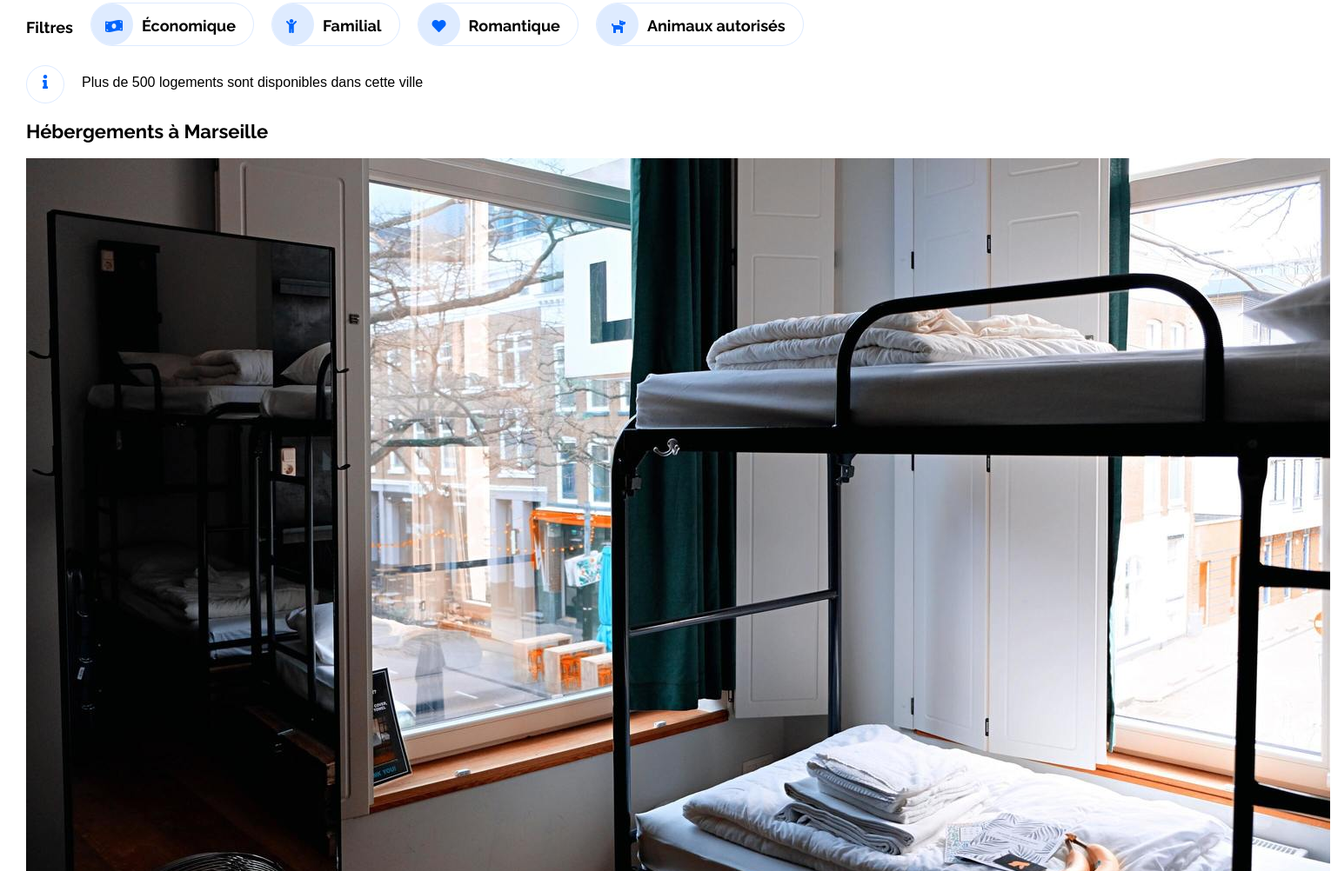
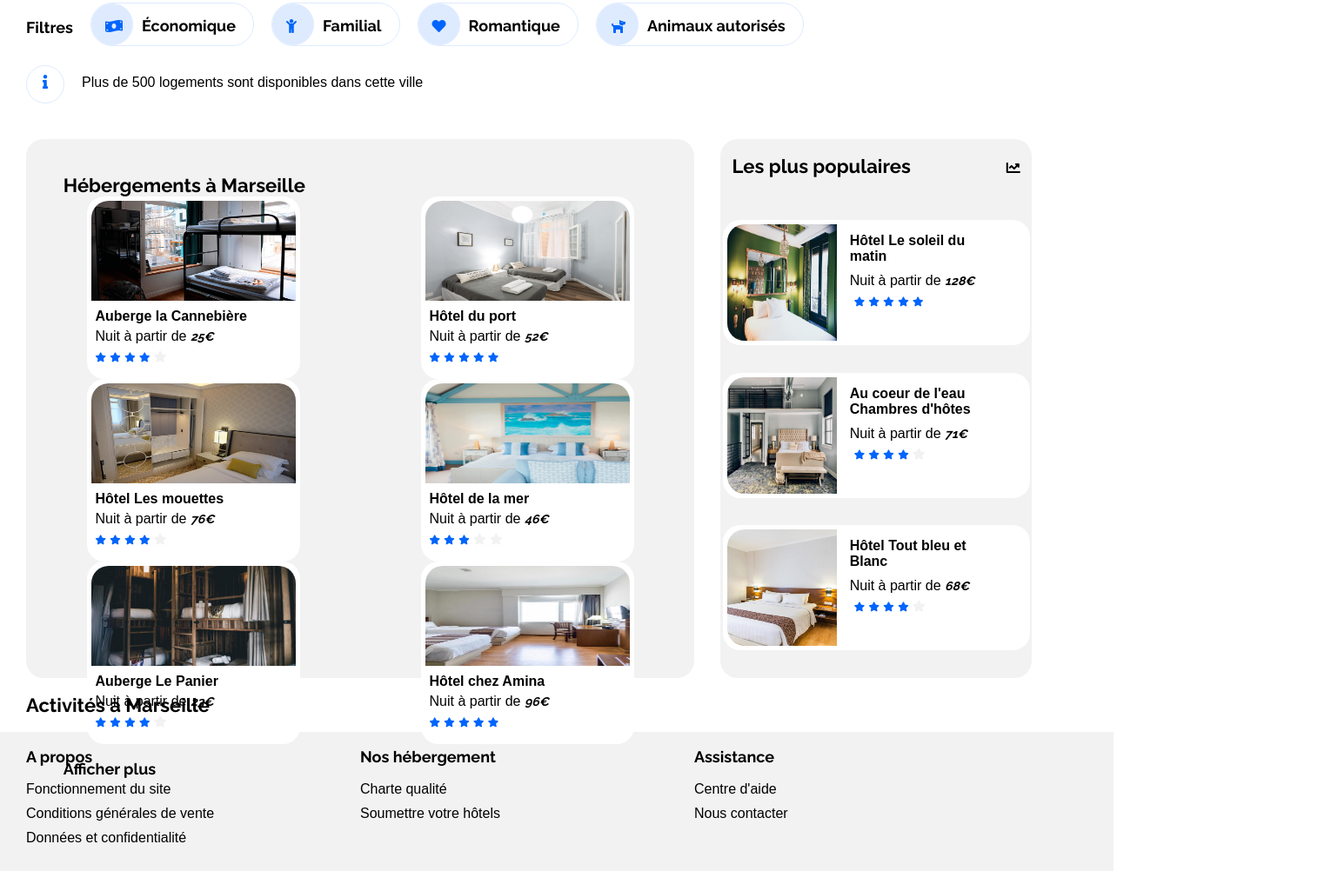
Before and after one commit to abi-38/Projet2-OC-int-gration-maquette, a plain HTML site: page index.html in a window 1280 px wide. Shown: the part 299-1301 px from the top of the page at 87% size, 1530 px wide, since content can reach past the window. Drawn offline with Linux system fonts and the light colour scheme.

Commit message:
ajout parties hébergement et les plus populaires

```diff
--- a/css.css
+++ b/css.css
@@ -20,6 +20,9 @@ h1, h2 {
 h3 {
     font-size: 18px;
 }
+h4 {
+    font-size: 16px;
+}
 header {
     padding-top: 30px;
     padding-left: 30px;
@@ -37,6 +40,10 @@ footer {
 a {
     text-decoration: none;
     font-size: 16px;
+}
+em {
+    font-family: 'RalewayBold', Arial, serif;
+    font-size: 14px;
 }
 /*MENU : LOGO + NAV BARRE*/
 #navDesktop {
@@ -149,6 +156,7 @@ div.criteresFiltre > h3 {
 /*Paragraphe info*/
 #sectionInfo {
     display: flex;
+    margin-bottom: 40px;
 }
 #contourInfo {
     width: 22px;
@@ -166,6 +174,90 @@ div.criteresFiltre > h3 {
 }
 section#sectionInfo > p {
     padding-left: 20px;
+}
+/*SECTION HEBERGEMENT*/
+img {
+    width: 235px;
+    height: 115px;
+    border-radius: 20px 20px 0px 0px;
+}
+#sectionHebergementPopulaire {
+    display: flex;
+    flex-wrap: wrap;
+}
+#divHebergement, aside {
+    display: flex;
+    justify-content: space-around;
+    flex-wrap: wrap;
+    background-color: #F2F2F2;
+    border-radius: 20px;
+    height: 620px;
+}
+#divHebergement {
+    width: 60vw;
+    margin-right: 30px;
+}
+aside {
+    width: 28vw;
+}
+#divHebergement > h2, #divHebergement > h3 {
+    width: 100vw;
+    padding-left: 42.7px;
+}
+#divHebergement > h2 {
+    margin-bottom: 0px;
+    margin-top: 40px;
+}
+#divHebergement > article {
+    background-color: white;
+    padding: 5px;
+    margin-left: 15px;
+    margin-right: 15px;
+    border-radius: 20px;
+    height: 200px;
+}
+#divHebergement > article > h4, #divHebergement > article > p, #divHebergement > article > div {
+    margin: 5px;
+}
+.startFull {
+    color: #0065FC;
+    font-size: 11px;
+}
+.startEmpty {
+    color: #F2F2F2;
+    font-size: 13px;
+}
+/*SECTION LES PLUS POPULAIRES*/
+#articleAside {
+    display: flex;
+}
+.fas.fa-chart-line {
+    padding-top: 25px;
+    padding-left: 110px;
+}
+.articleAsideImg {
+    display: flex;
+    background-color: white;
+    padding: 5px;
+    border-radius: 20px 20px 20px 20px;
+    height: 134px;
+    width: 343px;
+}
+.articleAsideImg > img {
+    width: 126px;
+    height: 134px;
+    border-radius: 20px 0px 0px 20px;
+}
+.articleAsideImg > div {
+    padding-left: 10px;
+    width: 157px;
+}
+.articleAsideImg > div > h4, .articleAsideImg > div > p {
+    margin: 5px;
+    margin-top: 10px;
+}
+.divAsideStart {
+    margin-left: 10px;
 }
 /*FOOTER*/
 footer {
--- a/index.html
+++ b/index.html
@@ -78,12 +78,12 @@
             </span>
             <p>Plus de 500 logements sont disponibles dans cette ville</p>
         </section>
-        <section>
-            <div>
+        <section id="sectionHebergementPopulaire">
+            <div id="divHebergement">
                 <h2>Hébergements à Marseille</h2>
                 <article>
                     <img src="img/AubergeLaCannebière1.jpg" alt="Auberge La Cannebière">
-                    <h3>Auberge la Cannebière</h3>
+                    <h4>Auberge la Cannebière</h4>
                     <p>Nuit à partir de <em>25€</em></p>
                     <div>
                         <span class="startFull"><i class="fas fa-star"></i></span>
@@ -95,7 +95,7 @@
                 </article>
                 <article>
                     <img src="img/HotelDuPort2.jpg" alt="Hôtel Du Port">
-                    <h3>Hôtel du port</h3>
+                    <h4>Hôtel du port</h4>
                     <p>Nuit à partir de <em>52€</em></p>
                     <div>
                         <span class="startFull"><i class="fas fa-star"></i></span>
@@ -107,7 +107,7 @@
                 </article>
                 <article>
                     <img src="img/HotelLesMouettes3.jpg" alt="Hôtel Les Mouettes">
-                    <h3>Hôtel Les mouettes</h3>
+                    <h4>Hôtel Les mouettes</h4>
                     <p>Nuit à partir de <em>76€</em></p>
                     <div>
                         <span class="startFull"><i class="fas fa-star"></i></span>
@@ -119,7 +119,7 @@
                 </article>
                 <article>
                     <img src="img/HotelDeLaMer4.jpg" alt="Hôtel De La Mer">
-                    <h3>Hôtel de la mer</h3>
+                    <h4>Hôtel de la mer</h4>
                     <p>Nuit à partir de <em>46€</em></p>
                     <div>
                         <span class="startFull"><i class="fas fa-star"></i></span>
@@ -131,7 +131,7 @@
                 </article>
                 <article>
                     <img src="img/AubergeLePanier5.jpg" alt="Auberge Le Panier">
-                    <h3>Auberge Le Panier</h3>
+                    <h4>Auberge Le Panier</h4>
                     <p>Nuit à partir de <em>23€</em></p>
                     <div>
                         <span class="startFull"><i class="fas fa-star"></i></span>
@@ -143,7 +143,7 @@
                 </article>
                 <article>
                     <img src="img/HotelChezAmina6.jpg" alt="Hôtel Chez Amina">
-                    <h3>Hôtel chez Amina</h3>
+                    <h4>Hôtel chez Amina</h4>
                     <p>Nuit à partir de <em>96€</em></p>
                     <div>
                         <span class="startFull"><i class="fas fa-star"></i></span>
@@ -156,16 +156,16 @@
                 <h3>Afficher plus</h3>
             </div>
             <aside>
-                <article>
+                <article id="articleAside">
                     <h2>Les plus populaires</h2>
                     <i class="fas fa-chart-line"></i>
                 </article>
-                <article>
+                <article class="articleAsideImg">
                     <img src="img/HotelLeSoleilDuMatin1.jpg" alt="Hôtel Le Soleil Du Matin">
                     <div>
-                        <h3>Hôtel Le soleil du matin</h3>
+                        <h4>Hôtel Le soleil du matin</h4>
                         <p>Nuit à partir de <em>128€</em></p>
-                        <div>
+                        <div class="divAsideStart">
                             <span class="startFull"><i class="fas fa-star"></i></span>
                             <span class="startFull"><i class="fas fa-star"></i></span>
                             <span class="startFull"><i class="fas fa-star"></i></span>
@@ -174,12 +174,12 @@
                         </div>
                     </div>
                 </article>
-                <article>
+                <article class="articleAsideImg">
                     <img src="img/AuCoeurDeLeauChambresDhotes2.jpg" alt="Au Coeur De L'eau - Chambres d'hôtes">
                     <div>
-                        <h3>Au coeur de l'eau Chambres d'hôtes</h3>
+                        <h4>Au coeur de l'eau Chambres d'hôtes</h4>
                         <p>Nuit à partir de <em>71€</em></p>
-                        <div>
+                        <div class="divAsideStart">
                             <span class="startFull"><i class="fas fa-star"></i></span>
                             <span class="startFull"><i class="fas fa-star"></i></span>
                             <span class="startFull"><i class="fas fa-star"></i></span>
@@ -188,12 +188,12 @@
                         </div>
                     </div>
                 </article>
-                <article>
+                <article class="articleAsideImg">
                     <img src="img/HotelToutBleuEtBlanc.jpg" alt="Hôtel Tout Bleu et Blanc">
                     <div>
-                        <h3>Hôtel Tout bleu et Blanc</h3>
+                        <h4>Hôtel Tout bleu et Blanc</h4>
                         <p>Nuit à partir de <em>68€</em></p>
-                        <div>
+                        <div class="divAsideStart">
                             <span class="startFull"><i class="fas fa-star"></i></span>
                             <span class="startFull"><i class="fas fa-star"></i></span>
                             <span class="startFull"><i class="fas fa-star"></i></span>
```
